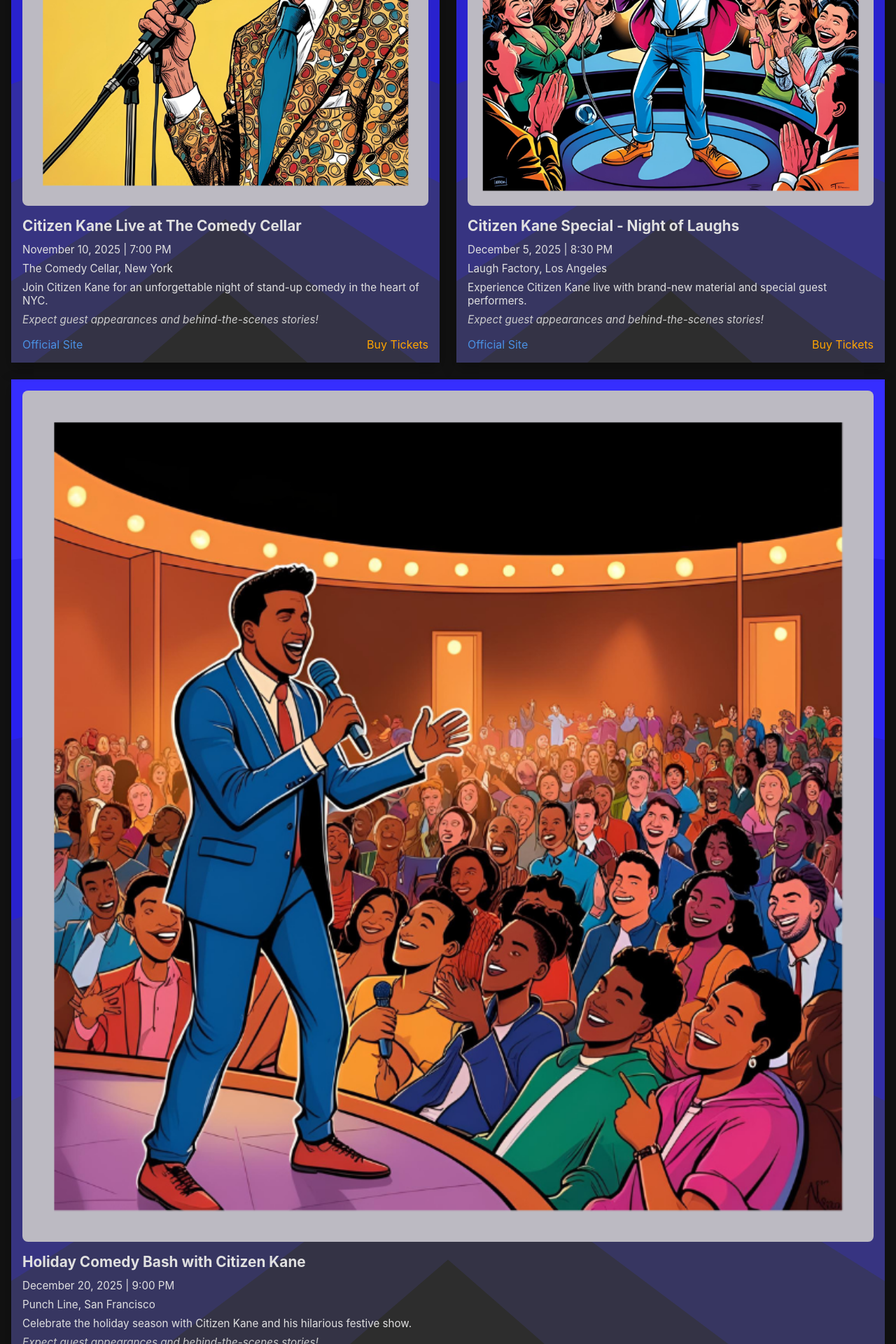
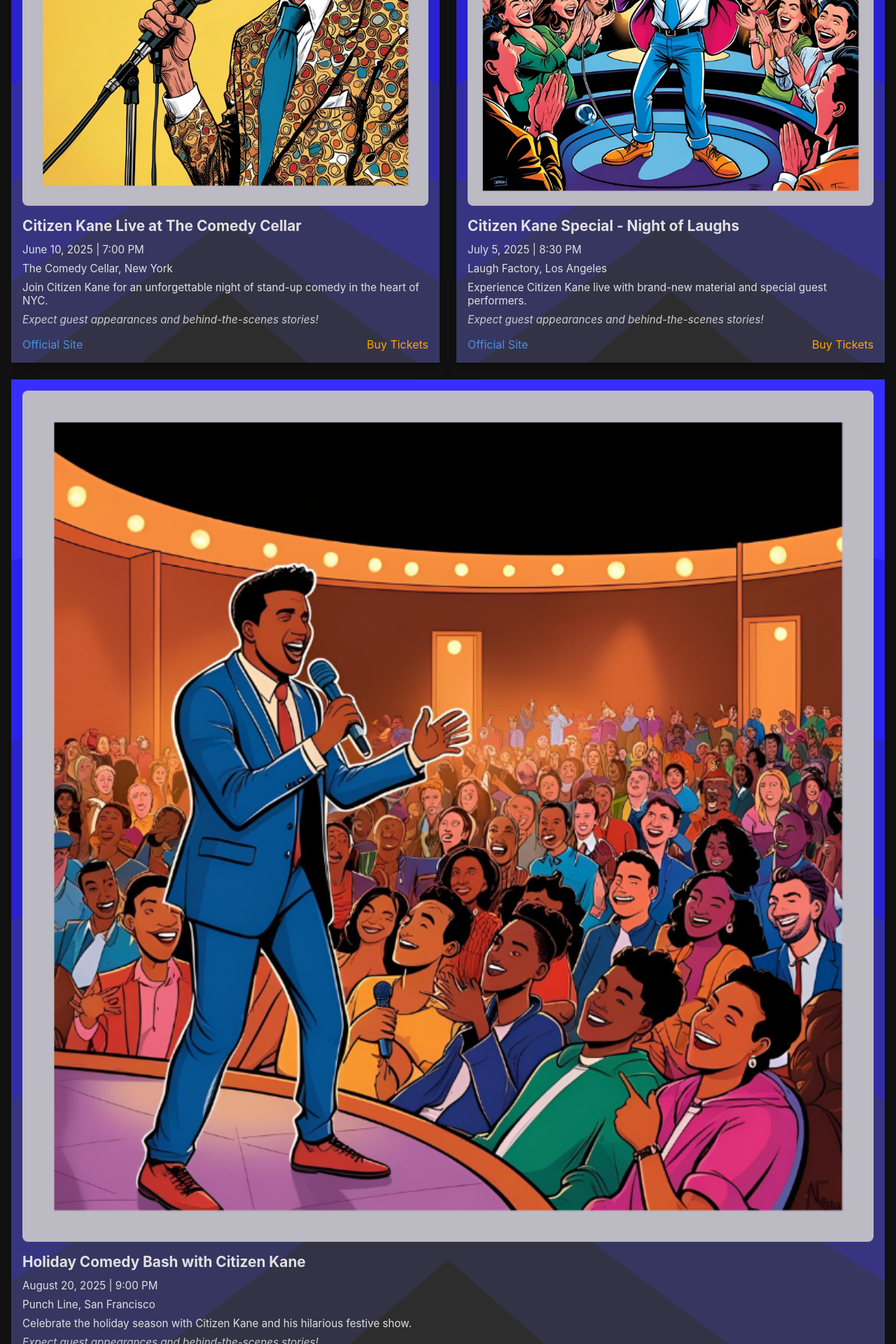
Before and after one commit to WuTangLan1/Sample-Comedy-Profile-3, a React (Create React App) app: page / in a window 1280 px wide. Shown: the part 880-2800 px from the top of the page at 70% size. Built offline with nearby package versions, Linux system fonts and the light colour scheme.

Commit message:
fixed timestamp

```diff
--- a/src/components/Events.tsx
+++ b/src/components/Events.tsx
@@ -8,7 +8,7 @@ const Events: React.FC = () => {
   const eventsData = [
     {
       title: 'Citizen Kane Live at The Comedy Cellar',
-      date: 'November 10, 2025',
+      date: 'June 10, 2025',
       time: '7:00 PM',
       venue: 'The Comedy Cellar, New York',
       website: 'https://citizenkanenyc.example.com',
@@ -18,7 +18,7 @@ const Events: React.FC = () => {
     },
     {
       title: 'Citizen Kane Special - Night of Laughs',
-      date: 'December 5, 2025',
+      date: 'July 5, 2025',
       time: '8:30 PM',
       venue: 'Laugh Factory, Los Angeles',
       website: 'https://citizenkaneLA.example.com',
@@ -28,7 +28,7 @@ const Events: React.FC = () => {
     },
     {
       title: 'Holiday Comedy Bash with Citizen Kane',
-      date: 'December 20, 2025',
+      date: 'August 20, 2025',
       time: '9:00 PM',
       venue: 'Punch Line, San Francisco',
       website: 'https://holidaycomedybash.example.com',
@@ -38,7 +38,7 @@ const Events: React.FC = () => {
     },
     {
       title: 'Citizen Kane New Year Extravaganza',
-      date: 'January 1, 2026',
+      date: 'August 1, 2026',
       time: '10:00 PM',
       venue: 'Gotham Comedy Club, New York',
       website: 'https://citizenkanenewyear.example.com',
--- a/src/components/NextEvent.tsx
+++ b/src/components/NextEvent.tsx
@@ -6,7 +6,7 @@ import './NextEvent.css';
 
 const NextEvent: React.FC = () => {
   const { darkMode } = useThemeContext();
-  const targetDate = new Date('November 10, 2025 19:00:00').getTime();
+  const targetDate = new Date('June 10, 2025 19:00:00').getTime();
   const [timeLeft, setTimeLeft] = useState({ days: 0, hours: 0, minutes: 0, seconds: 0 });
   useEffect(() => {
     const updateCountdown = () => {
```
